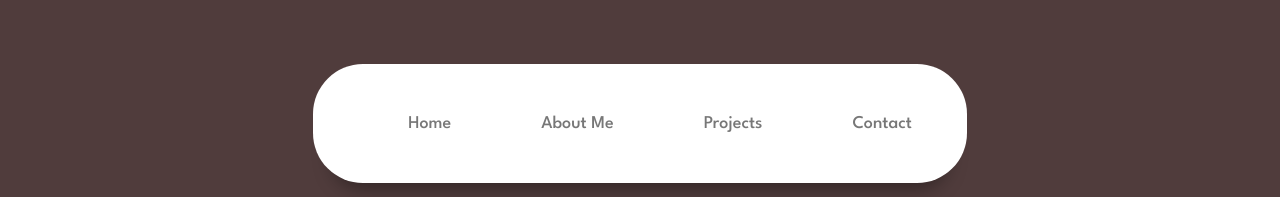
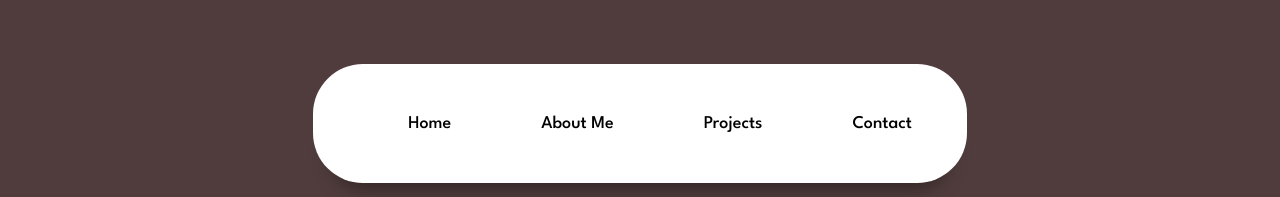
Before and after one commit to haylietan/haylie-portfolio-include, a React (Create React App) app: page / in a window 1280 px wide. Shown: the top 197 px of the page. Built offline with nearby package versions, Linux system fonts and the light colour scheme.

Commit message:
Fixed Routing Issues

```diff
--- a/src/App.css
+++ b/src/App.css
@@ -112,6 +112,11 @@ body {
   color: white;
 }
 
+.navbar-container a {
+  text-decoration: none;
+  color: black;
+}
+
 .App-link {
   color: #61dafb;
 }
--- a/src/components/header.js
+++ b/src/components/header.js
@@ -8,10 +8,10 @@ export const Header = () => {
             <div class="navbar-container">
                 <nav>
                     <ul>
-                        <li path='/'>Home</li>
-                        <li path='/aboutme'>About Me</li>
-                        <li path='/projects'>Projects</li>
-                        <li path='/contact'>Contact</li>
+                        <li><a href='/' target="_blank">Home</a></li>
+                        <li><a href='/aboutme' target="_blank">About Me</a></li>
+                        <li><a href='/projects' target="_blank">Projects</a></li>
+                        <li><a href='/contact' target="_blank">Contact</a></li>
                     </ul>
                 </nav>
             </div>
```
